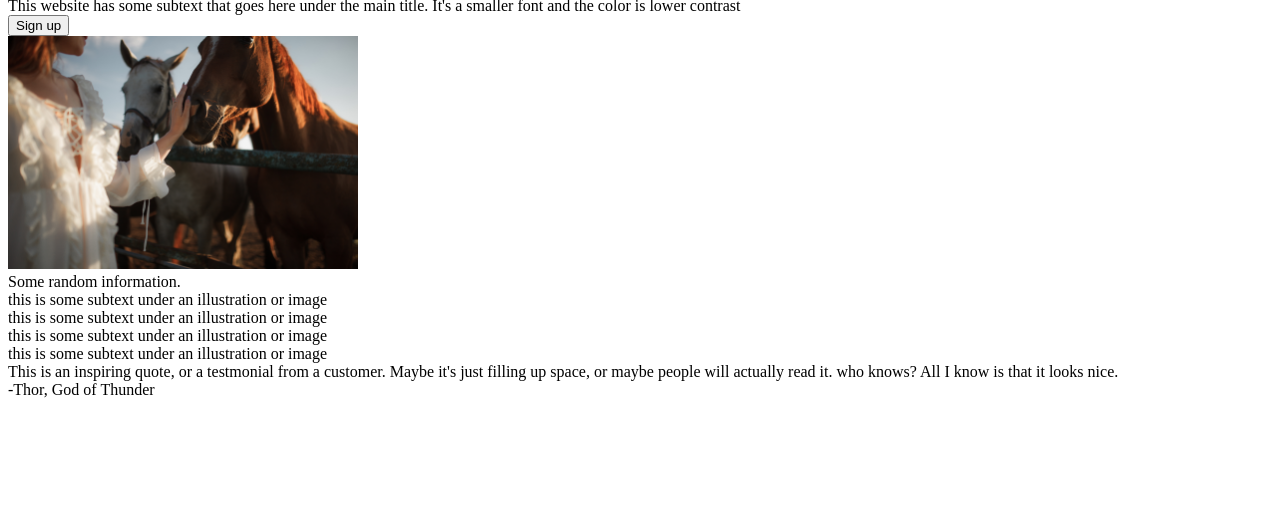
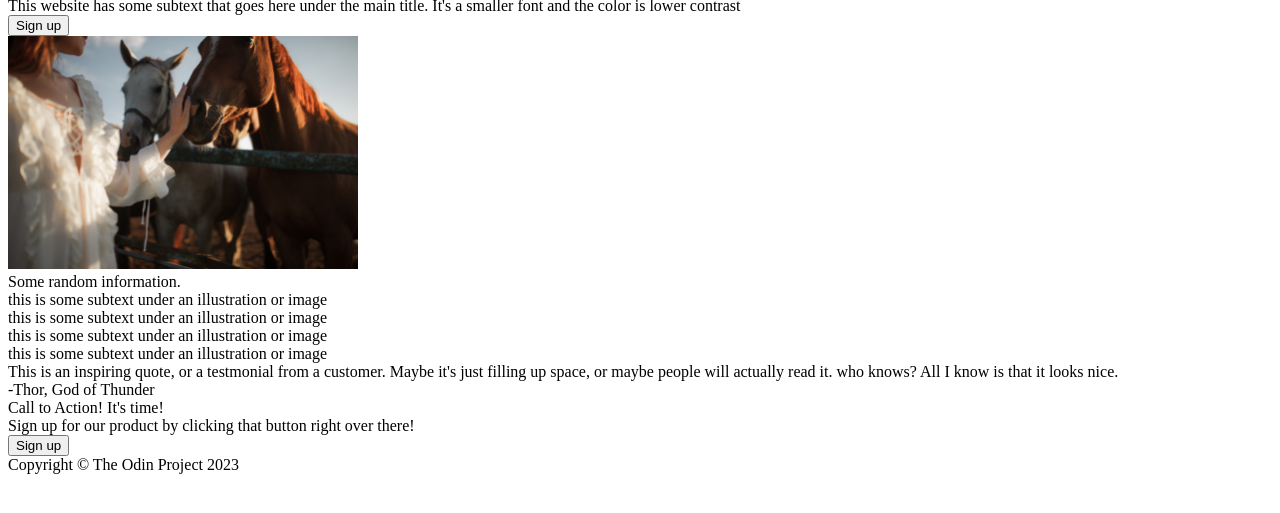
Before and after one commit to HassanGurain/odin-landing-page, a plain HTML site: page index.html in a window 1280 px wide. Shown: the part 47-560 px from the top of the page. Drawn offline with Linux system fonts and the light colour scheme.

Commit message:
Finish writing all HTML content

```diff
--- a/index.html
+++ b/index.html
@@ -43,9 +43,14 @@
         <div>
             -Thor, God of Thunder
         </div>
-    </div>
+    </div class="calltoaction">
+        <div>
+            <div>Call to Action! It's time!</div>
+            <div>Sign up for our product by clicking that button right over there!</div>
+        </div>
+        <div><button>Sign up</button></div>
 
-
+    <div class="footer">Copyright © The Odin Project 2023</div>
 
     </div>
 
```
